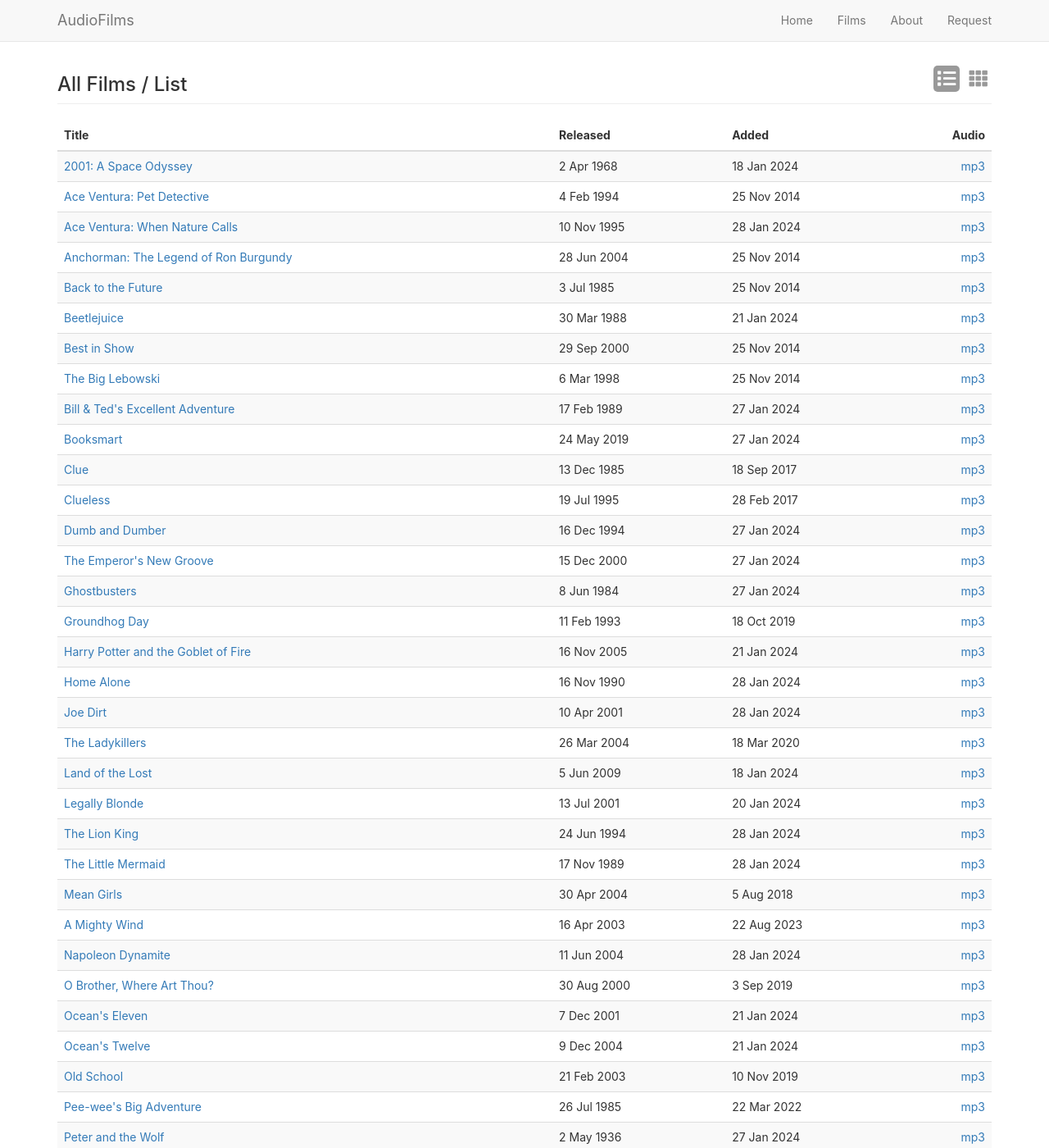
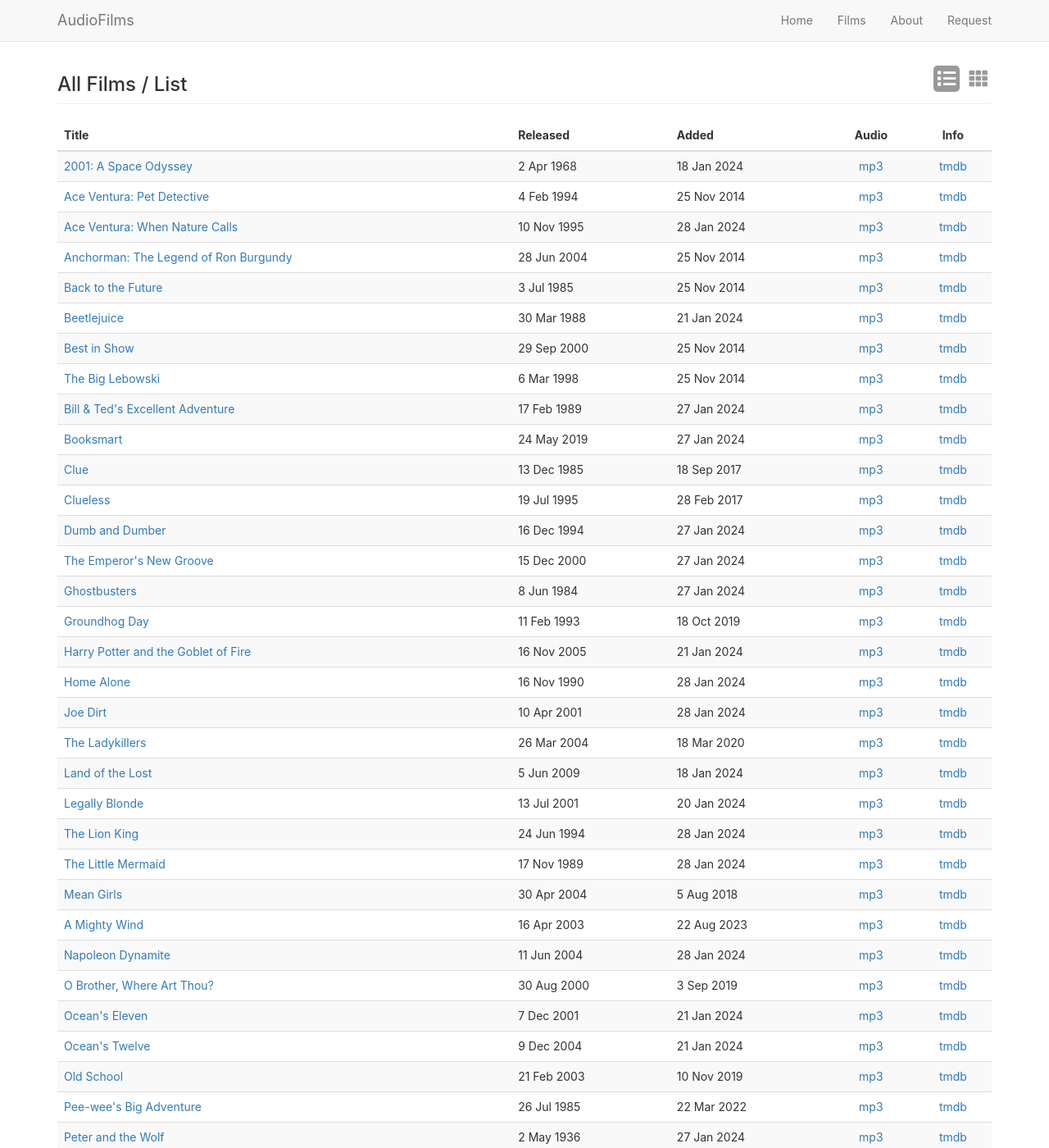
Before and after one commit to eliduke/audiofilms.net, a Jekyll site: the page built from all-list.html, in a window 1280 px wide and 1400 px high. Shown: the whole window at 82% size. Built offline with Jekyll 4.4.1, drawn with Linux system fonts in a browser that asks for light colours; nearby versions of some CDN libraries; some of the changed text lies outside the part shown.

Commit message:
adds tmdb link to all-list view

```diff
--- a/all-list.html
+++ b/all-list.html
@@ -40,7 +40,8 @@
       <th>Title</th>
       <th>Released</th>
       <th>Added</th>
-      <th class="right">Audio</th>
+      <th class="text-center">Audio</th>
+      <th class="text-center">Info</th>
     </tr>
   </thead>
 
@@ -49,8 +50,13 @@
       <td><a href="/{{film.permalink}}">{{film.title}}</a></td>
       <td>{{film.released | date: '%-d %b %Y'}}</td>
       <td>{{film.added | date: '%-d %b %Y'}}</td>
-      <td class="right">
+      <td class="text-center">
         <a href="{{site.assets}}/audio/{{film.permalink}}.mp3">mp3</a>
+      </td>
+      <td class="text-center">
+        <a href="https://www.themoviedb.org/movie/{{film.tmdb-id}}" target="_blank">
+          tmdb
+        </a>
       </td>
     </tr>
   {% endfor %}
```
